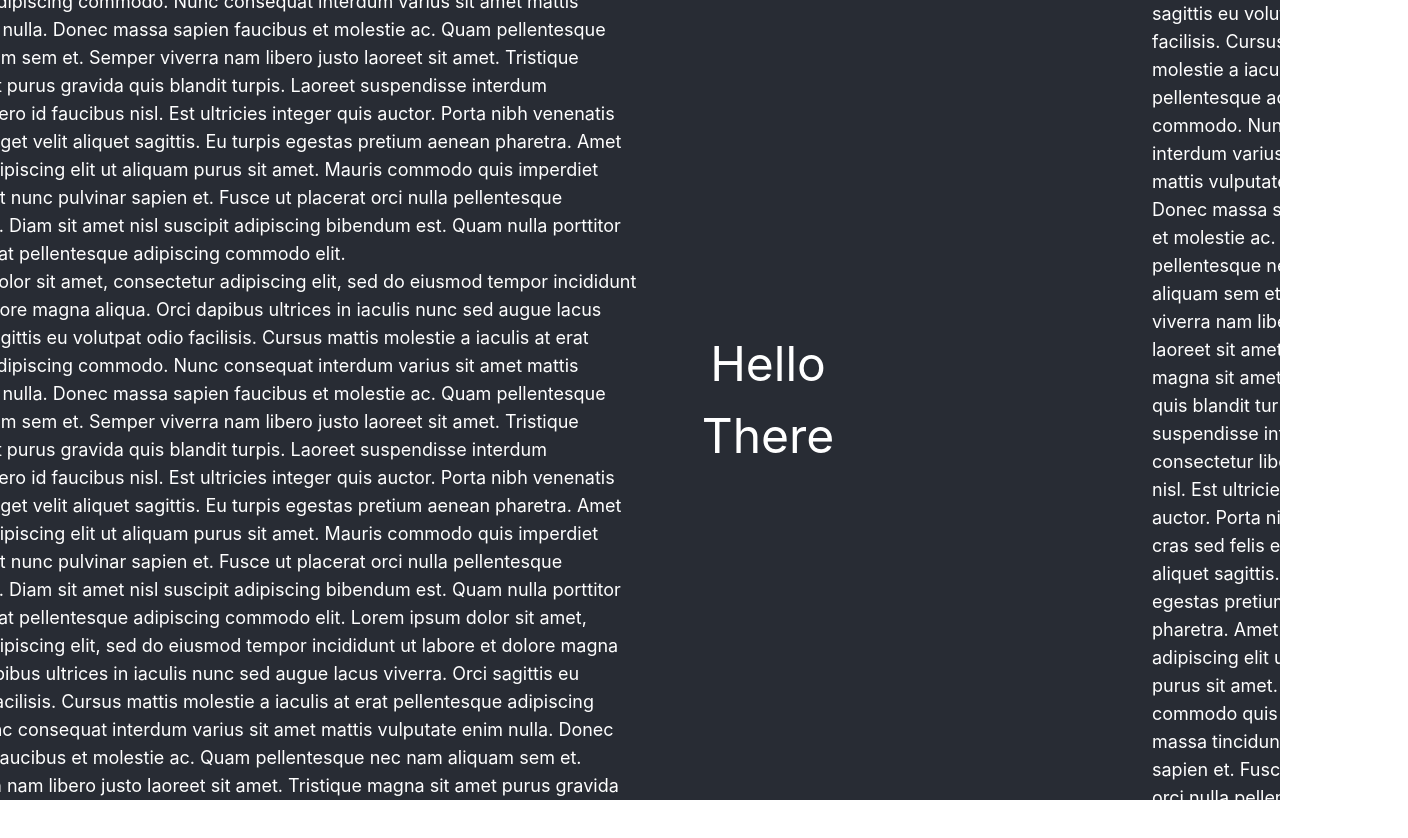
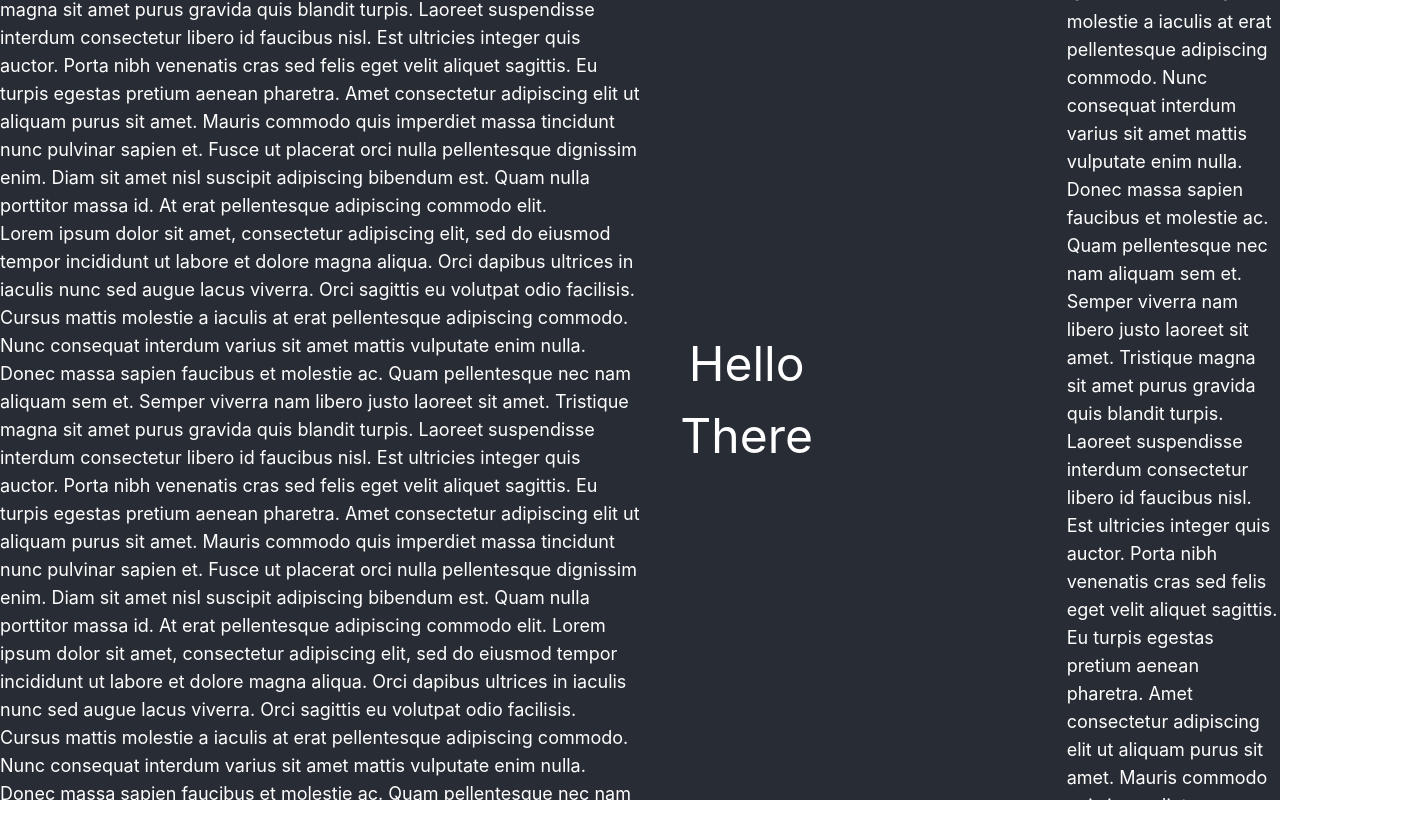
Before and after one commit to bdkopen/bdkopen.github.io, a React (Create React App) app: page / in a window 1280 px wide. Shown: the top 838 px of the page, 1408 px wide, since content can reach past the window. Built offline with nearby package versions, Linux system fonts and the light colour scheme.

Commit message:
Remove unnecessary classes.

```diff
--- a/src/App.js
+++ b/src/App.js
@@ -8,7 +8,7 @@ function App() {
     <div className="App">
       <header className="App-header">
 
-        <SectionRow className="w-[120%]">
+        <SectionRow>
           <SectionColumn className="grow basis-[50%]">
             <Heading alignment="text-center">
               Hello There
--- a/src/components/layout/Section.jsx
+++ b/src/components/layout/Section.jsx
@@ -46,7 +46,7 @@ const SectionColumn = (props) => {
         <div
             className={
                 clsx(
-                    `flex flex-col flex-[1_1_fit-content] min-h-fit overflow-auto`,
+                    `flex flex-col flex-[1_1_fit-content] overflow-auto`,
                     props.className,
                     /* `flex flex-col flex-initial overflow-auto`,  */
                 )
```
